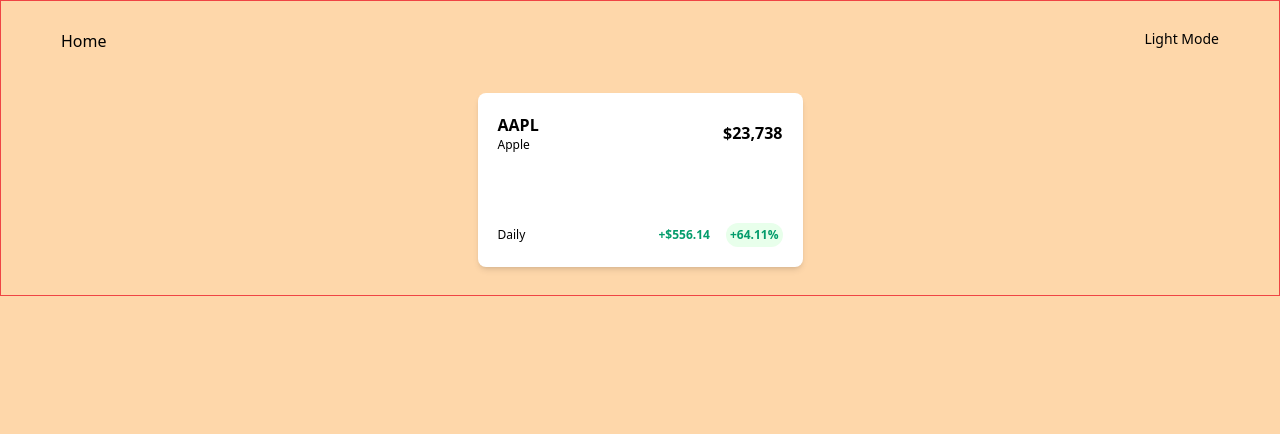
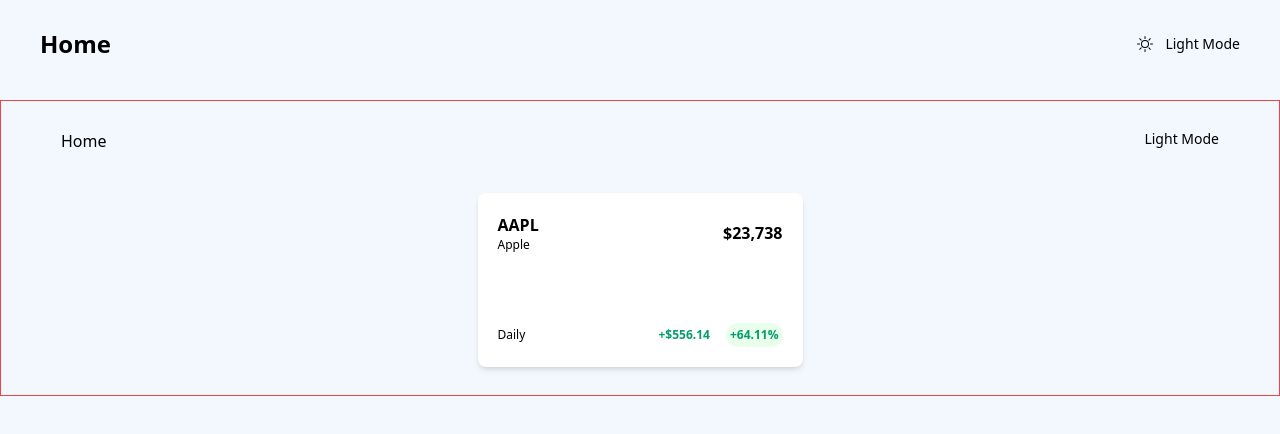
Before and after one commit to PeterSYoo/top-16-stock-prices-nextjs-tailwind, a Next.js app: page / in a window 1280 px wide. Shown: the top 434 px of the page. Built offline with nearby package versions, Linux system fonts and the light colour scheme.

Commit message:
wip: adds header component to layout

```diff
--- a/components/layout.tsx
+++ b/components/layout.tsx
@@ -1,4 +1,5 @@
 import Head from "next/head";
+import { Header } from "./header.components";
 
 export const Layout = ({ children }: any) => {
   return (
@@ -6,7 +7,10 @@
       <Head>
         <title>Top 16 Stock Prices | NextJS / Tailwind</title>
       </Head>
-      <div className="min-h-screen min-w-screen bg-orange-200">{children}</div>
+      <div className="min-h-screen min-w-screen bg-[#F3F8FF] flex flex-col">
+        <Header />
+        <main className="flex-grow">{children}</main>
+      </div>
     </>
   );
 };
```
